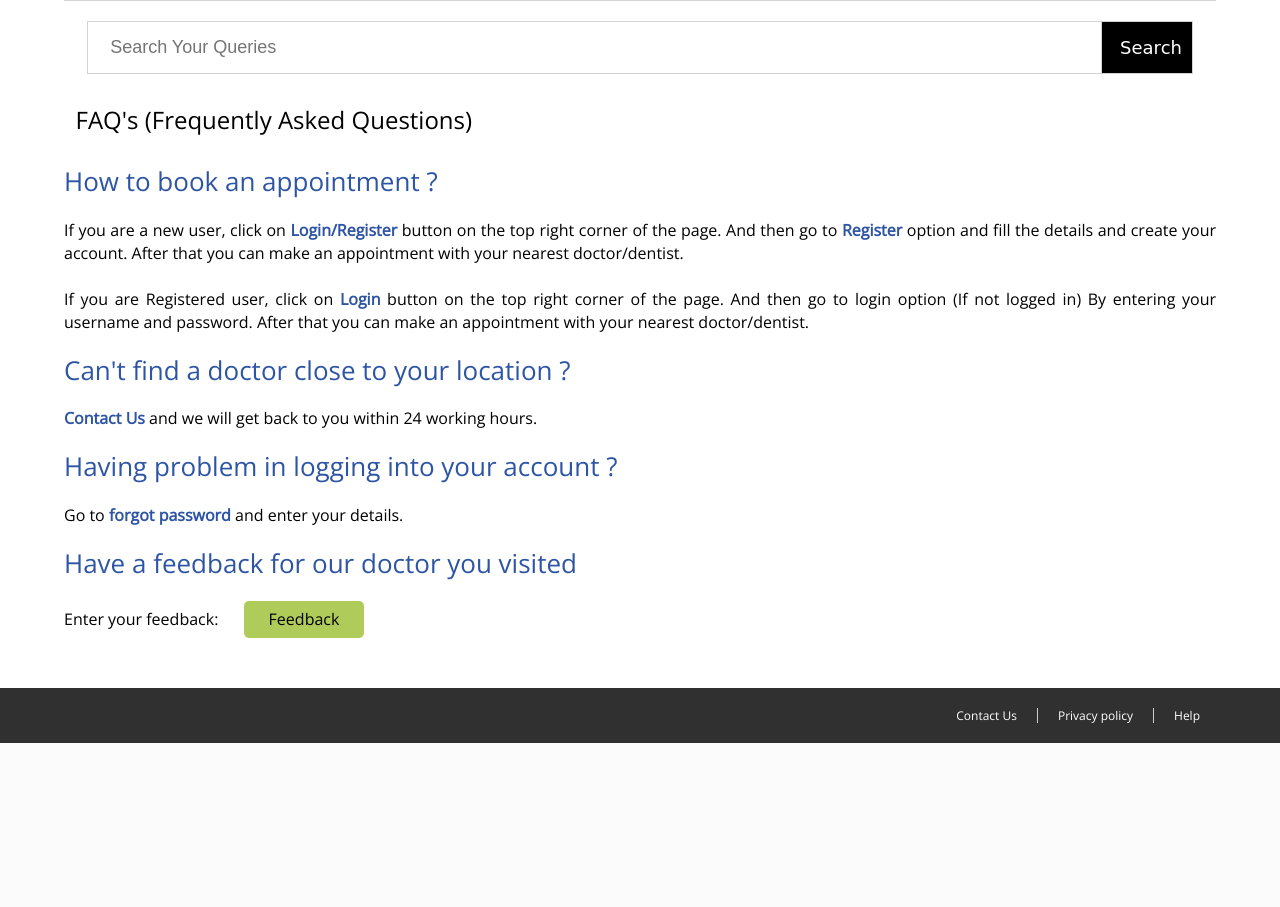
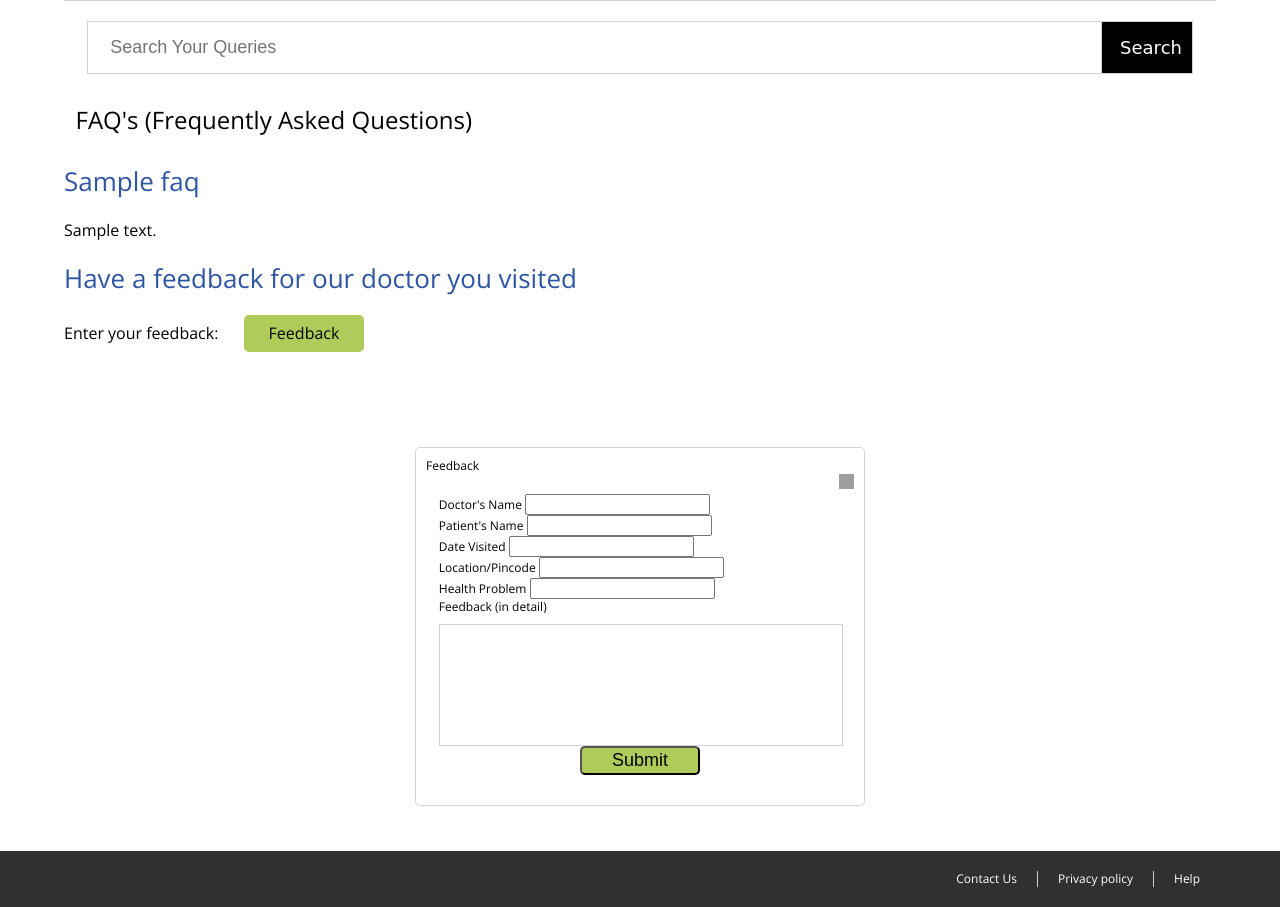
Before and after one commit to AkashKumar6095/DoctorAppointment, a PHP site: page /Doctor2/help.php in a window 1280 px wide. Shown: the part 493-1400 px from the top of the page. Before the commit the page ends 1236 px from the top, so only its background shows below. Run offline with PHP 8.4, Linux system fonts and the light colour scheme; tables that the repository leaves empty or names only in its code hold one stand-in row (values such as "Sample post"); some libraries are stand-ins or nearby versions; grey boxes are pictures that could not be loaded.

Commit message:
Add files via upload

```diff
--- a/help.php
+++ b/help.php
@@ -1,4 +1,13 @@
 <?php include('header.php');?>
+<?php
+if(isset($_GET['key']))
+{
+	$key=$_GET['key'];
+}else
+{
+	$key="";
+}
+?>
 <link rel="stylesheet" type="text/css" href="css/help.css">
 	<div class="main">
 		<div class="midWrap">
@@ -11,43 +20,44 @@
 						<h2 class="center">Can't find what you want? <a href="http://127.0.0.1/Doctor2/contact.php" title="">Contact Us</a></h2>
 					</div>
 					<div class="searchbox">
-						<form action="" method="" accept-charset="utf-8">
-							<input type="search" name="" value="" placeholder="Search Your Queries"><span>Search</span>
+						<form method="get" accept-charset="utf-8">
+							<input type="search" name="key" value="" placeholder="Search Your Queries"><span>Search</span>
 						</form>
 					</div>
 					<div class="faq">
 						FAQ's (Frequently Asked Questions)
 					</div>
+
+					<?php
+					$sql="SELECT * FROM `faq` WHERE `question` LIKE '%$key%' OR `answer` LIKE '%$key%'";
+					$res=mysqli_query($connection, $sql);
+					$count=mysqli_num_rows($res);
+					while($row=mysqli_fetch_assoc($res))
+					{
+						$question=$row['question'];
+						$answer=$row['answer'];
+					?>
 					<div class="headings">
-						<h2>How to book an appointment ?</h2>
+						<h2><?php echo $question;?></h2>
 					</div>
 					<div class="para">
 						<p>
-							If you are a new user, click on <a href="#" title="">Login/Register</a> button on the top right corner of the page. And then go to <a href="#" title=""> Register</a> option and fill the details and create your account. After that you can make an appointment with your nearest doctor/dentist.<br><br>
-							If you are Registered user, click on <a href="#" title="">Login</a> button on the top right corner of the page. And then go to login option (If not logged in) By entering your username and password. After that you can make an appointment with your nearest doctor/dentist.
+							<?php echo $answer;?>
 						</p>
 					</div>
+					<?php }?>
+
+					<?php
+					if($count<=0)
+					{
+
+					?>
+					<div class="headings">
+						<h2 style="color:#f00;">No FAQ's Found</h2>
+					</div>
+					<?php }?>
 
 
-					<div class="headings">
-						<h2>Can't find a doctor close to your location ?</h2>
-					</div>
-					<div class="para">
-						<p>
-							<a href="http://127.0.0.1/Doctor2/contact.php" title="">Contact Us</a> and we will get back to you within 24 working hours.
-						</p>
-					</div>
-
-
-					<div class="headings">
-						<h2>Having problem in logging into your account ?</h2>
-					</div>
-					<div class="para">
-						<p>
-							Go to <a href="#" title="">forgot password</a> and enter your details.
-
-						</p>
-					</div>
 
 
 
@@ -58,7 +68,7 @@
 						<p>
 							Enter your feedback:
 						</p>
-						<a href="C:\xampp\htdocs\Doctor2\feedback.php" title="Feedback" class="feedbackpop">Feedback</a>
+						<a href="file:///C:/Users/Rohit/Desktop/My%20Codings/Doctor%20Website/feedback.php" title="Feedback" class="feedbackpop">Feedback</a>
 					</div>
 
 
@@ -66,44 +76,44 @@
 		</div>
 	</div>
 
-	<div class="main2">
+	<div class="mainWrap feedbackOverlay">
 		<div class="midWrap2">
 			<div class="wrappers">
 				<div class="login">
-					<ul class="topic">
+					<ul class="topic2">
 						<li>Feedback</li>
 						<li class="cross"><span></span></a></li>
 					</ul>
 				</div>
 				<div class="details">
-					<form action="feedback_submit.php" method="post" accept-charset="utf-8">
-						<ul class="formtype">
+					<form action="" method="" accept-charset="utf-8">
+						<ul class="formtypefeed">
 							<li>
-								<label>Doctor's Name
-								<input type="text" name="docname_submit" value="" required="required"></label>
+								<label>Doctor's Name</label>
+								<input type="text" name="" value="" required="required">
 							</li>
 							<li>
-								<label>Patient's Name
-								<input type="text" name="patientname_submit" value="" required="required"></label>
+								<label>Patient's Name</label>
+								<input type="text" name="" value="" required="required">
 							</li>
 							<li>
-								<label>Date Visited
-								<input type="text" name="date_submit" value="" required="required"></label>
+								<label>Date Visited</label>
+								<input type="text" name="" value="" required="required">
 							</li>
 							<li>
-								<label>Location/Pincode
-								<input type="text" name="pincode_submit" value="" required="required"></label>
+								<label>Location/Pincode</label>
+								<input type="text" name="" value="" required="required">
 							</li>
 							<li>
-								<label>Health Problem
-								<input type="text" name="problem_submit" value="" required="required"></label>
+								<label>Health Problem</label>
+								<input type="text" name="" value="" required="required">
 							</li>
 							<li>
 								<label>Feedback (in detail)
-								<textarea name="details_submit" required="required"></textarea></label>
+								<textarea name="" required="required"></textarea></label>
 							</li>
 							<li class="submitbd">
-								<input type="submit" name="" value="Submit">
+								<input type="submit" name="Submit" value="Submit">
 							</li>
 						</ul>
 					</form>
@@ -113,10 +123,10 @@
 	</div>
 <script type="text/javascript">
 	$(document).on('click', '.feedbackpop', function() {
-		$('.main2').show();
+		$('.feedbackOverlay').show();
 	});
 	$(document).on('click', '.cross span', function() {
-		$('.main2').hide();
+		$('.feedbackOverlay').hide();
 	});
 </script>
 	<?php include('footer.php');?>
```
